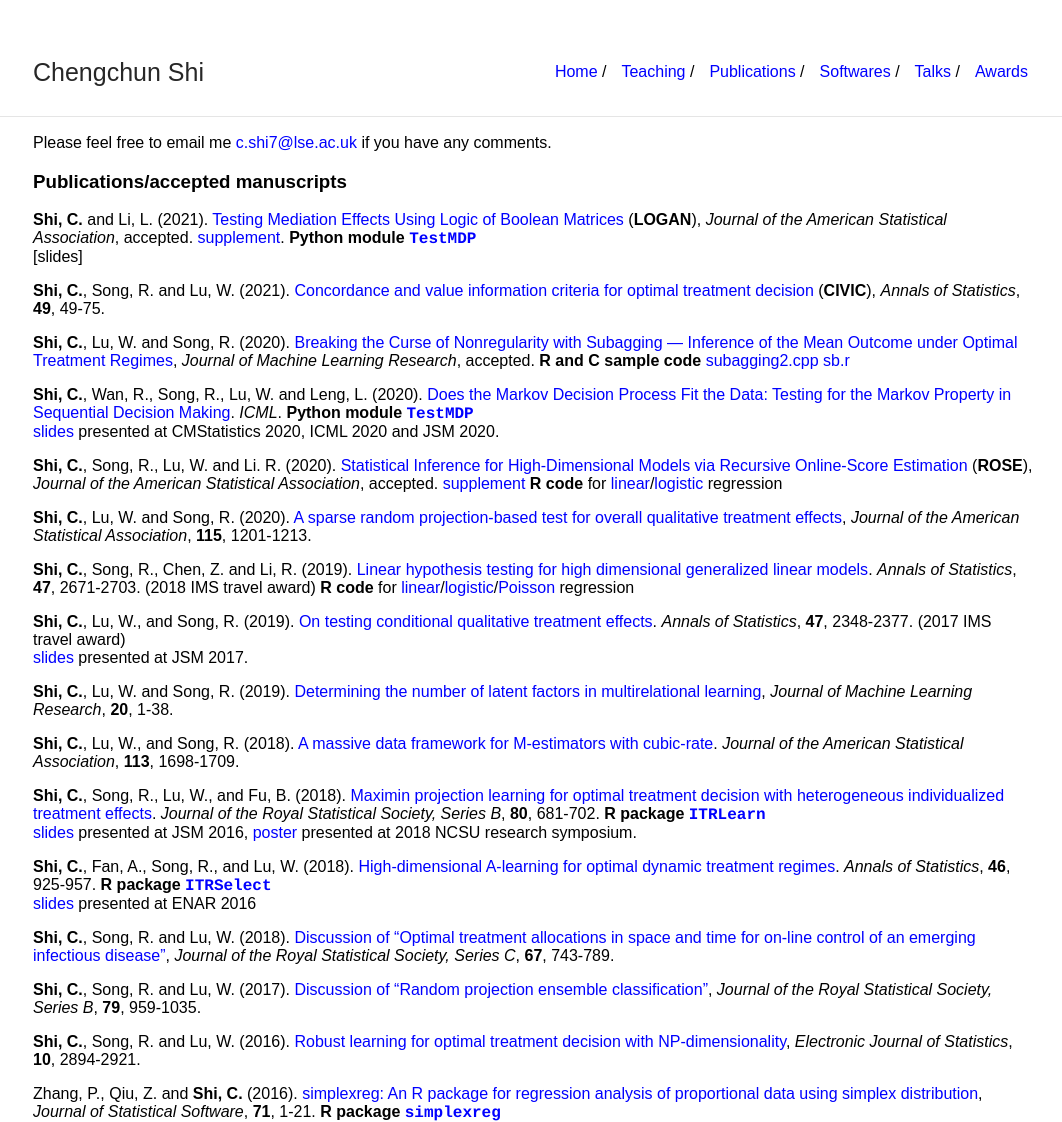
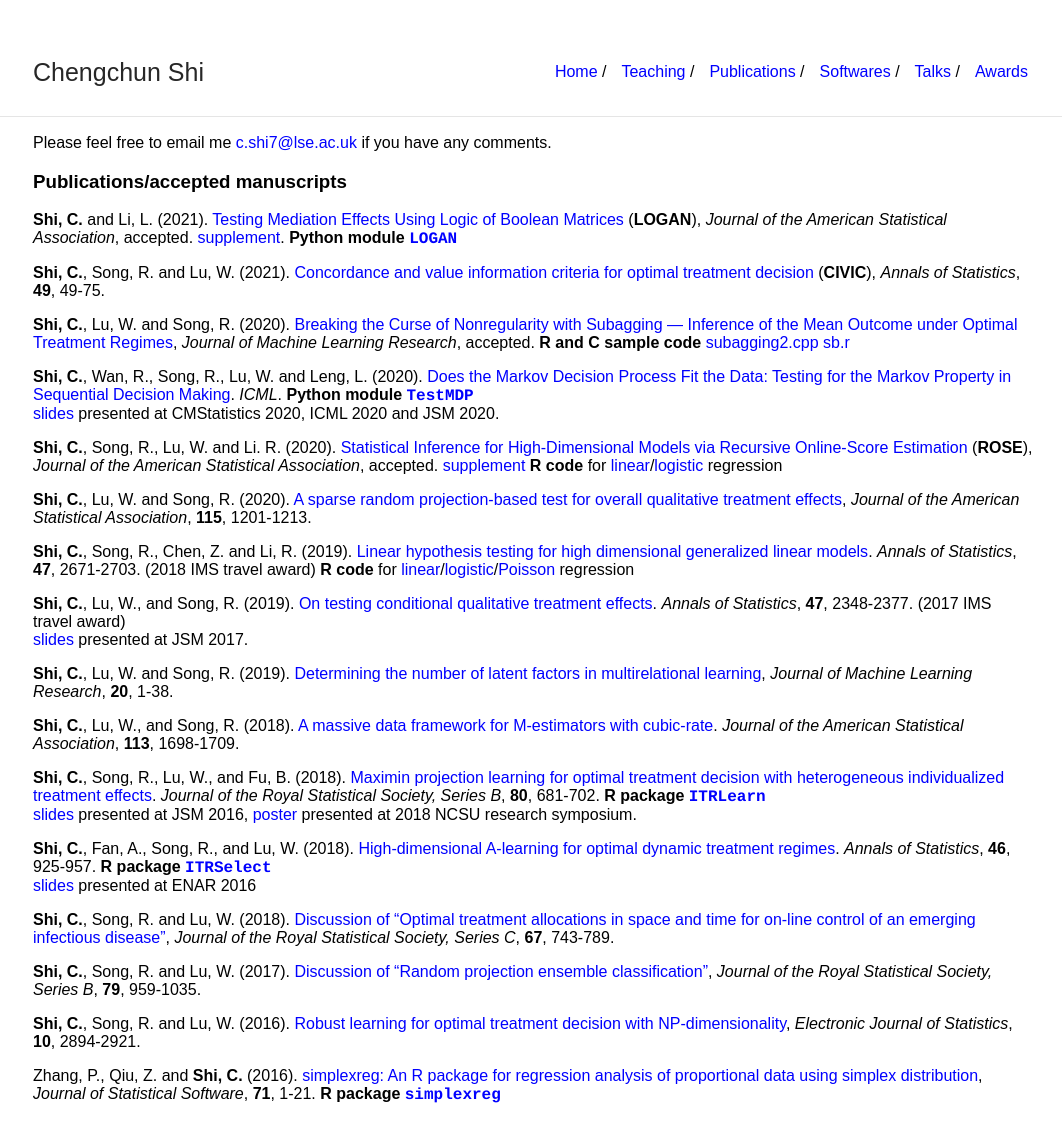
Before and after one commit to callmespring/callmespring.github.io, a Jekyll site: the page built from publication.md, in a window 1280 px wide. Shown: the whole page, without its empty margins (107-1169 px from the left). Built offline with Jekyll 4.4.1, drawn with Linux system fonts in a browser that asks for light colours.

Commit message:
Update publication.md

```diff
--- a/publication.md
+++ b/publication.md
@@ -9,7 +9,7 @@ Please feel free to email me <c.shi7@lse.ac.uk> if you have any comments.
 
 ### Publications/accepted manuscripts
 **Shi, C.** and Li, L. (2021). [Testing Mediation Effects Using Logic of Boolean Matrices](./paper/LOGAN.pdf) (**LOGAN**), _Journal of the American Statistical Association_, accepted. [supplement](./paper/suppLOGAN.pdf).
-**Python module** [<span style="font-family:courier;">**TestMDP**</span>](https://github.com/callmespring/LOGAN) <br/> [<font size="3">slides</font>]
+**Python module** [<span style="font-family:courier;">**LOGAN**</span>](https://github.com/callmespring/LOGAN)
 
 **Shi, C.**, Song, R. and Lu, W. (2021). [Concordance and value information criteria for optimal treatment decision](https://projecteuclid.org/journals/annals-of-statistics/volume-49/issue-1/Concordance-and-value-information-criteria-for-optimal-treatment-decision/10.1214/19-AOS1908.short) (**CIVIC**), _Annals of Statistics_, **49**, 49-75.
 
```
